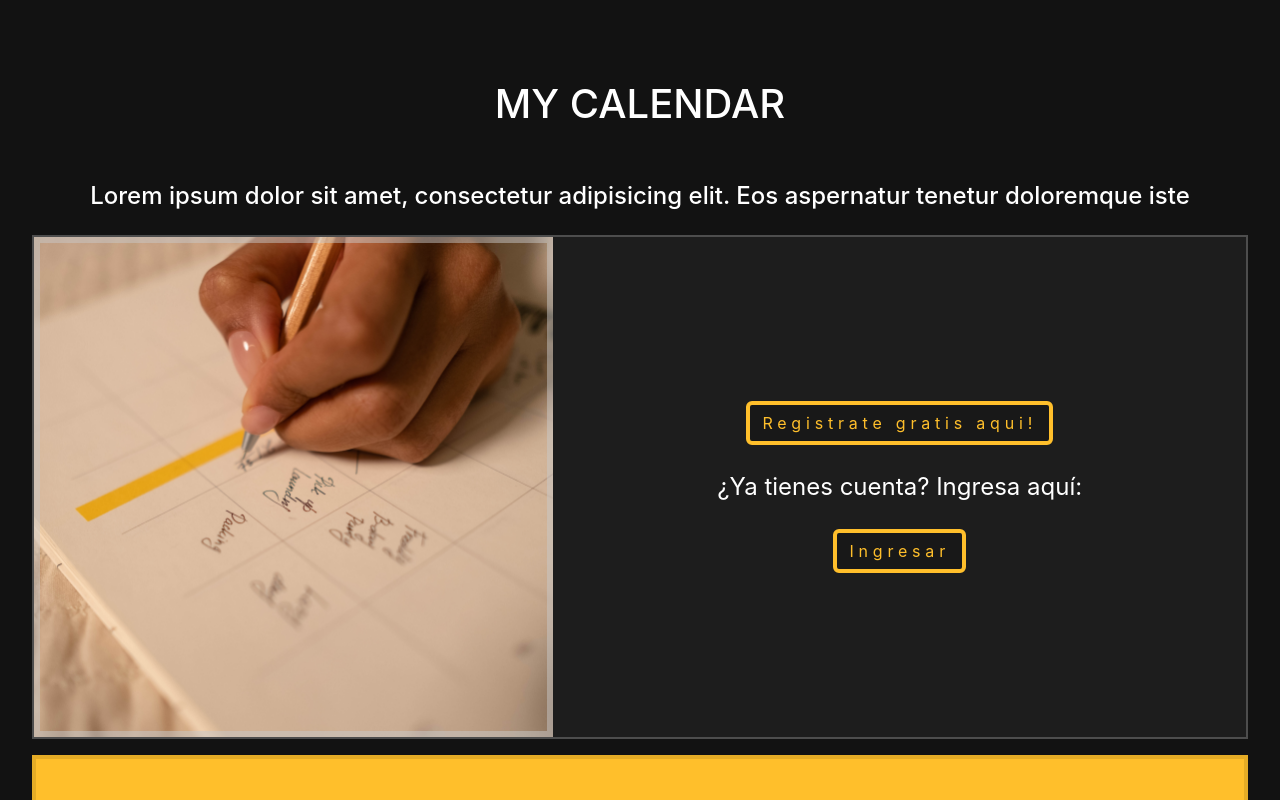
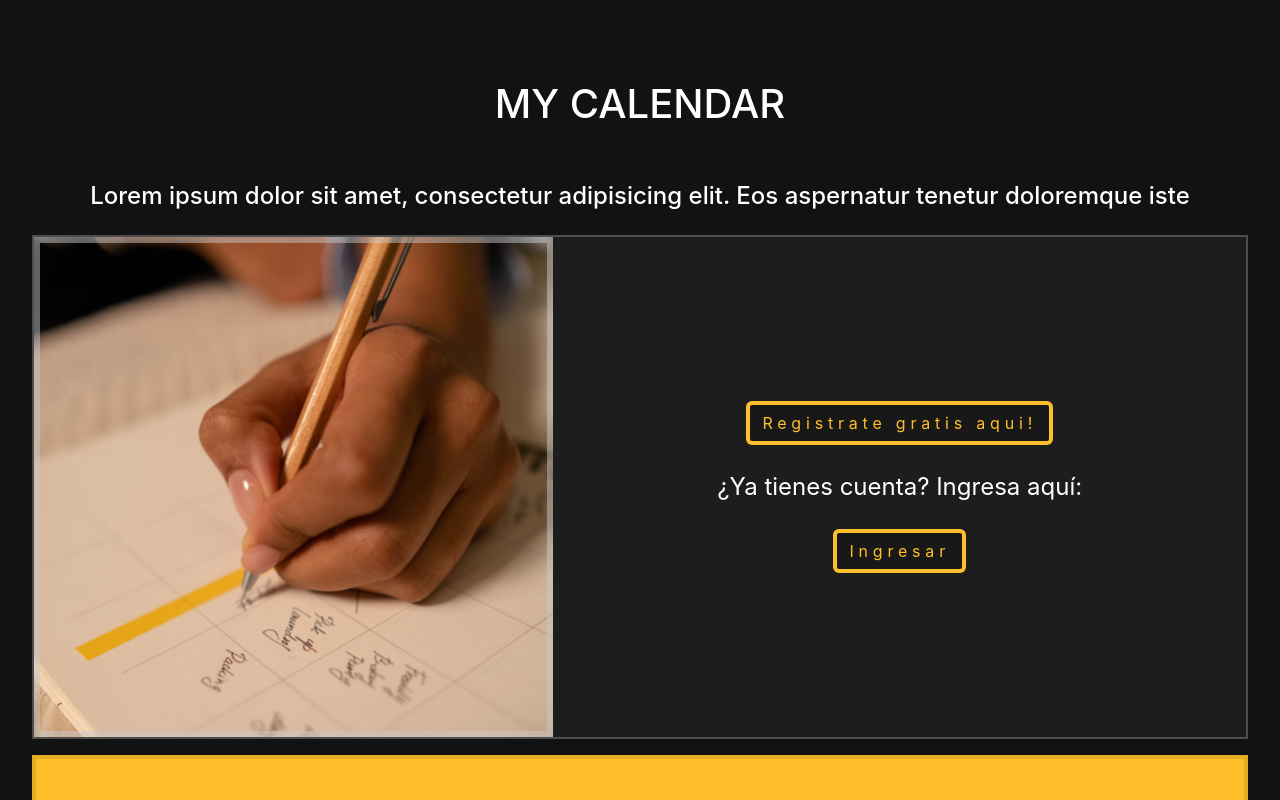
Before and after one commit to SantiagoTonin/CalendarFront, a React (Create React App) app: page / in a window 1280 px wide. Shown: the top 800 px of the page. Built offline with nearby package versions, Linux system fonts and the light colour scheme.

Commit message:
borrado de linea comentada y modificado efecto de los botones

```diff
--- a/src/components/landingPage/landing.css
+++ b/src/components/landingPage/landing.css
@@ -22,7 +22,6 @@
   grid-template-columns: 1.5fr 2fr;
   grid-template-rows: 500px;
   text-align: center;
-  /* background-color: grey; */
   background-color: rgb(29, 29, 29);
   border: 2px solid rgb(77, 77, 77);
   font-size: x-large;
@@ -32,7 +31,7 @@
   background-image: url(../../assets/images/landing/calendar.jpg);
   background-repeat: no-repeat;
   background-size: cover;
-  background-position: center;
+  background-position: center top;
   box-shadow: inset 0px 0px 0px 6px #c8c8c87d;
 }
 
@@ -53,7 +52,7 @@
 }
 
 .loginBtn:hover, .loginBtn:active, .loginBtn:focus  {
-  background-color: var(--btn-color);
+  background-color: var(--btn-color)!important;
   color: var(--btn-contrast);
   border: 4px solid var(--btn-contrast);
   transform: scale(95%);
```
